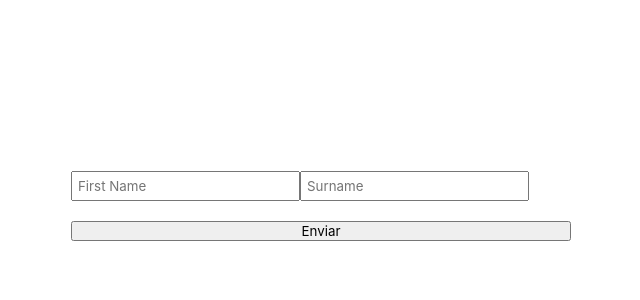
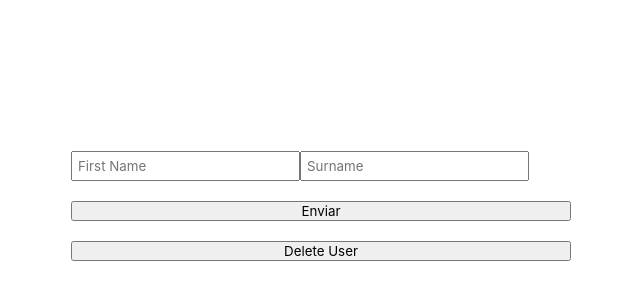
Before and after one commit to vyamashiro/Form, a React (Create React App) app: page / in a window 1280 px wide. Shown: the part 44-344 px from the top of the page, without its empty margins (319-959 px from the left). Built offline with nearby package versions, Linux system fonts and the light colour scheme; no server answers.

Commit message:
mutation for delete user

```diff
--- a/src/Pages/Form/Form.services.js
+++ b/src/Pages/Form/Form.services.js
@@ -24,3 +24,11 @@ export const CREATE_USER = gql`
     }
   }
 `;
+
+export const DELETE_USER = gql`
+  mutation deleteUser($userId: ID!){
+    deleteUser(userId: $userId){
+      ok
+    }
+  }
+`;
--- a/src/Pages/Form/Form.tsx
+++ b/src/Pages/Form/Form.tsx
@@ -4,7 +4,7 @@ import { useQuery, useMutation } from "@apollo/client";
 import * as I from './Form.types';
 import { FormWrapper } from './Form.styles';
 import { FlexDirectionRowContainer, FlexDirectionColumnContainer } from '../../globalStyle/globalStyle.styles';
-import { CREATE_USER, GET_USERS } from './Form.services';
+import { GET_USERS, CREATE_USER, DELETE_USER } from './Form.services';
 // import Select from 'react-select';
 // import CreatableSelect from 'react-select/creatable';
 import { InputText } from '../../components/Forms/Inputs/InputText/InputText';
@@ -18,6 +18,7 @@ export const Form = () => {
   const { register, handleSubmit, formState: { errors } } = useForm<I.Inputs>();
   const {data: users }: any = useQuery(GET_USERS);
   const [createUser, { data, loading, error }] = useMutation(CREATE_USER);
+  const [deleteUser] = useMutation(DELETE_USER);
 
   console.log('users', users);
 
@@ -32,6 +33,13 @@ export const Form = () => {
     });
 
   };
+
+  const handleDeleteUser = async () => {
+    await deleteUser({
+      variables: { userId: '63baa154130d178b57c6b37e' }
+    });
+  }
+
 
   return (
     <>
@@ -154,6 +162,7 @@ export const Form = () => {
         <textarea /> */}
 
         <button type='submit'>Enviar</button>
+        <button onClick={handleDeleteUser}>Delete User</button>
 
       </FormWrapper>
     </>
```
